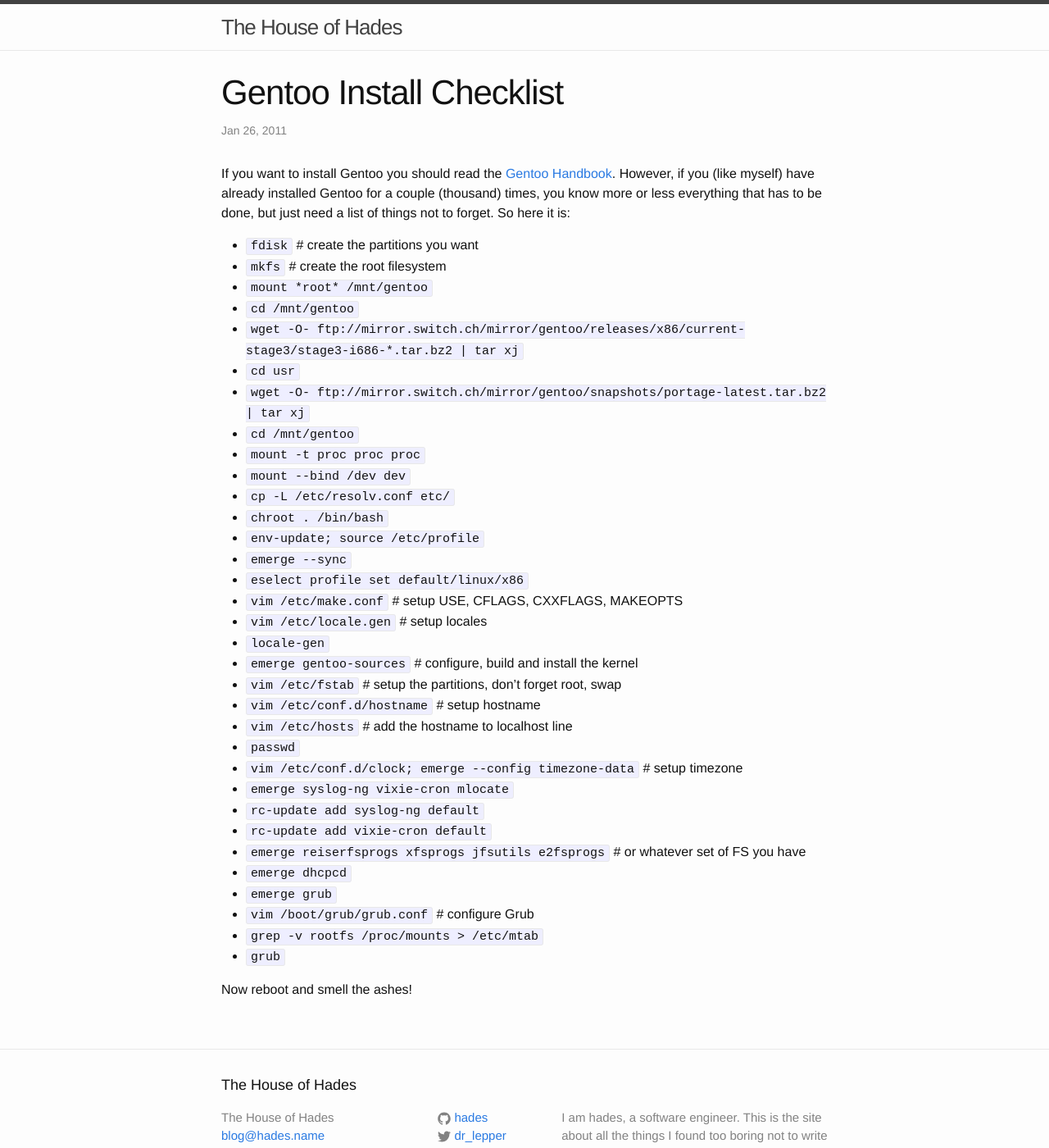
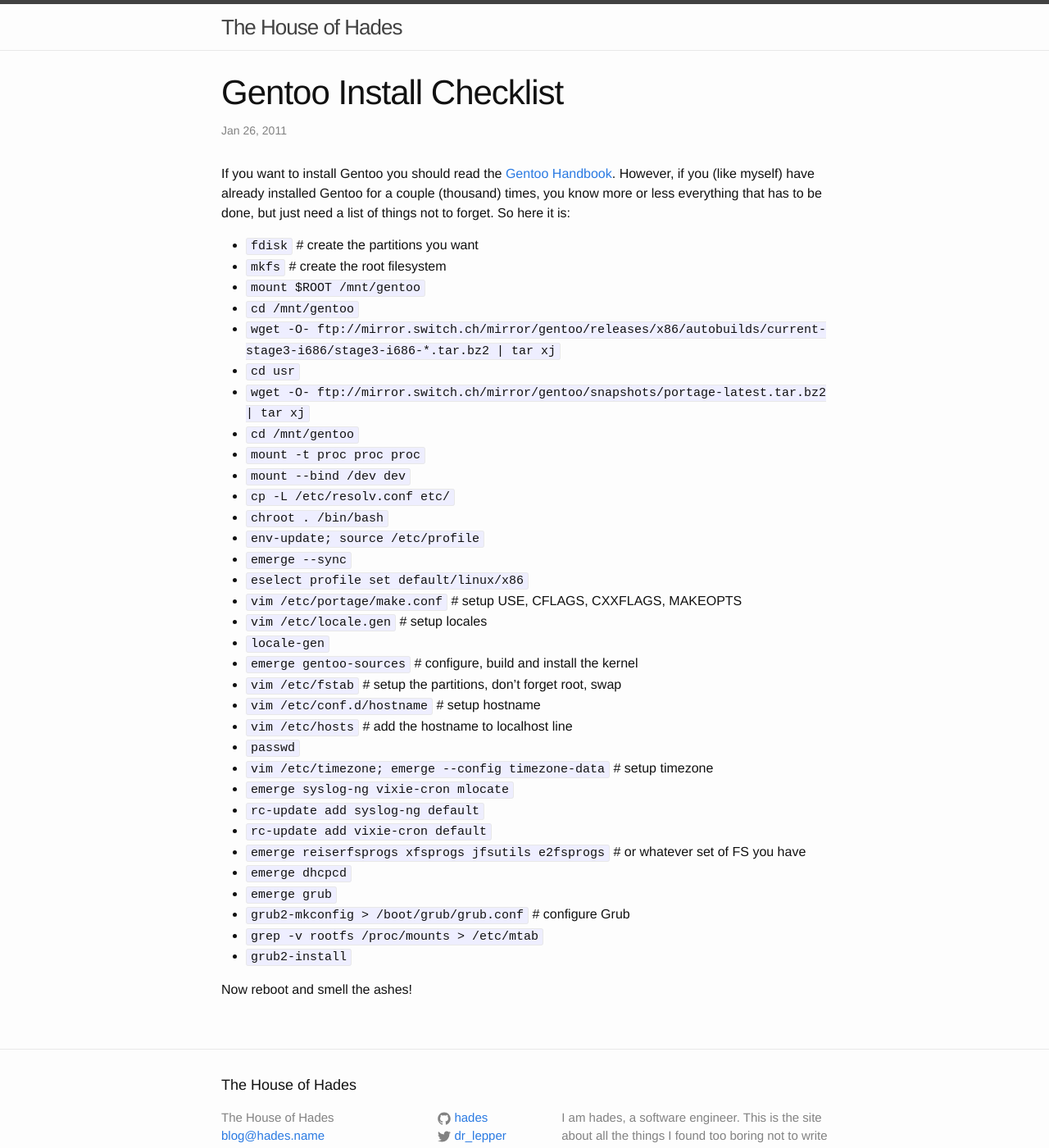
Before and after one commit to hades/hades.github.io, a Jekyll site: the page built from _posts/2011-01-26-gentoo-install-checklist.md, in a window 1280 px wide and 1400 px high. Shown: the whole window at 82% size. Built offline with Jekyll 4.4.1, drawn with Linux system fonts in a browser that asks for light colours.

Commit message:
update gentoo checklist

```diff
--- a/_posts/2011-01-26-gentoo-install-checklist.md
+++ b/_posts/2011-01-26-gentoo-install-checklist.md
@@ -5,9 +5,9 @@ If you want to install Gentoo you should read the [Gentoo Handbook](http://www.g
 
 * <code>fdisk</code> # create the partitions you want
 * <code>mkfs</code> # create the root filesystem
-* <code>mount *root* /mnt/gentoo</code>
+* <code>mount $ROOT /mnt/gentoo</code>
 * <code>cd /mnt/gentoo</code>
-* <code>wget -O- ftp://mirror.switch.ch/mirror/gentoo/releases/x86/current-stage3/stage3-i686-*.tar.bz2 | tar xj</code>
+* <code>wget -O- ftp://mirror.switch.ch/mirror/gentoo/releases/x86/autobuilds/current-stage3-i686/stage3-i686-*.tar.bz2 | tar xj</code>
 * <code>cd usr</code>
 * <code>wget -O- ftp://mirror.switch.ch/mirror/gentoo/snapshots/portage-latest.tar.bz2 | tar xj</code>
 * <code>cd /mnt/gentoo</code>
@@ -18,7 +18,7 @@ If you want to install Gentoo you should read the [Gentoo Handbook](http://www.g
 * <code>env-update; source /etc/profile</code>
 * <code>emerge --sync</code>
 * <code>eselect profile set default/linux/x86</code>
-* <code>vim /etc/make.conf</code> # setup USE, CFLAGS, CXXFLAGS, MAKEOPTS
+* <code>vim /etc/portage/make.conf</code> # setup USE, CFLAGS, CXXFLAGS, MAKEOPTS
 * <code>vim /etc/locale.gen</code> # setup locales
 * <code>locale-gen</code>
 * <code>emerge gentoo-sources</code> # configure, build and install the kernel
@@ -26,15 +26,15 @@ If you want to install Gentoo you should read the [Gentoo Handbook](http://www.g
 * <code>vim /etc/conf.d/hostname</code> # setup hostname
 * <code>vim /etc/hosts</code> # add the hostname to localhost line
 * <code>passwd</code>
-* <code>vim /etc/conf.d/clock; emerge --config timezone-data</code> # setup timezone
+* <code>vim /etc/timezone; emerge --config timezone-data</code> # setup timezone
 * <code>emerge syslog-ng vixie-cron mlocate</code>
 * <code>rc-update add syslog-ng default</code>
 * <code>rc-update add vixie-cron default</code>
 * <code>emerge reiserfsprogs xfsprogs jfsutils e2fsprogs</code> # or whatever set of FS you have
 * <code>emerge dhcpcd</code>
 * <code>emerge grub</code>
-* <code>vim /boot/grub/grub.conf</code> # configure Grub
+* <code>grub2-mkconfig > /boot/grub/grub.conf</code> # configure Grub
 * <code>grep -v rootfs /proc/mounts > /etc/mtab</code>
-* <code>grub</code>
+* <code>grub2-install</code>
 
 Now reboot and smell the ashes!
```
